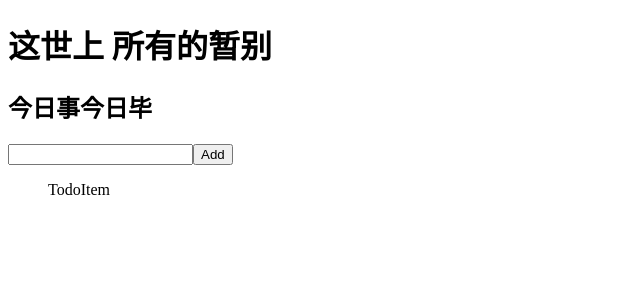
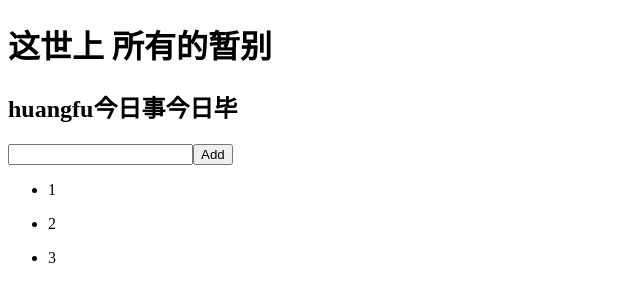
Before and after one commit to huangfushengkun/react-lesson-01, a React (Create React App) app: page / in a window 1280 px wide. Shown: the top 302 px of the page, without its empty margins (0-640 px from the left). Built offline with nearby package versions, Linux system fonts and the light colour scheme.

Commit message:
循环列表数据

```diff
--- a/src/App.js
+++ b/src/App.js
@@ -7,16 +7,42 @@ import {
     TodoList
 } from './components'
 export default class App extends Component {
+    // state = {
+    //     title:'shengkun'
+    // }
+    constructor() {
+        super()
+        this.state = {
+            title: 'huangfu今日事今日毕',
+            // article:'<h1>关于班长的故事！</h1><div>你班长是谁？</div><p>皇甫圣坤</p>',
+            todos:[{
+                id:1,
+                title:'keep',
+                isCompleted:true
+            },{
+                id:2,
+                title:'吃饭',
+                isCompleted:true
+            },{
+                id:3,
+                title:'睡觉',
+                isCompleted:false
+            }]
+        }
+    }
     render() {
         return (
             <Fragment>
+                {
+                    // <div dangerouslySetInnerHTML={{__html:this.state.article}}></div>
+                }
                 <TodoHeader >
                     {/* 不传值使用默认值 */}
                     {/* <TodoHeader desc="代办事项列表"> */}
-                    今日事今日毕
+                    {this.state.title}
                 </TodoHeader>
                 <TodoInput btnText="Add" />
-                <TodoList />
+                <TodoList todos={this.state.todos}/>
             </Fragment>
         )
     }
--- a/src/components/TodoList/TodoItem.js
+++ b/src/components/TodoList/TodoItem.js
@@ -1,9 +1,13 @@
 import React from 'react'
 
-export default function TodoItem() {
+export default function TodoItem(props) {
+    console.log(props);
+
     return (
-        <ul>
-            TodoItem
-        </ul>
+        <li>
+            <p>{props.todo.id}</p>
+            <p></p>
+            {/* <p></p> */}
+        </li>
     )
 }
--- a/src/components/TodoList/index.js
+++ b/src/components/TodoList/index.js
@@ -3,9 +3,16 @@ import TodoItem from './TodoItem'
 export default class TodoList extends Component {
     render() {
         return (
-            <Fragment>
-                <TodoItem />
-            </Fragment>
+            <ul>
+                {
+                    this.props.todos.map(todo => {
+                        return (
+                            <TodoItem todo={todo}/>
+                        )
+                    })
+                }
+
+            </ul>
         )
     }
 }
```
